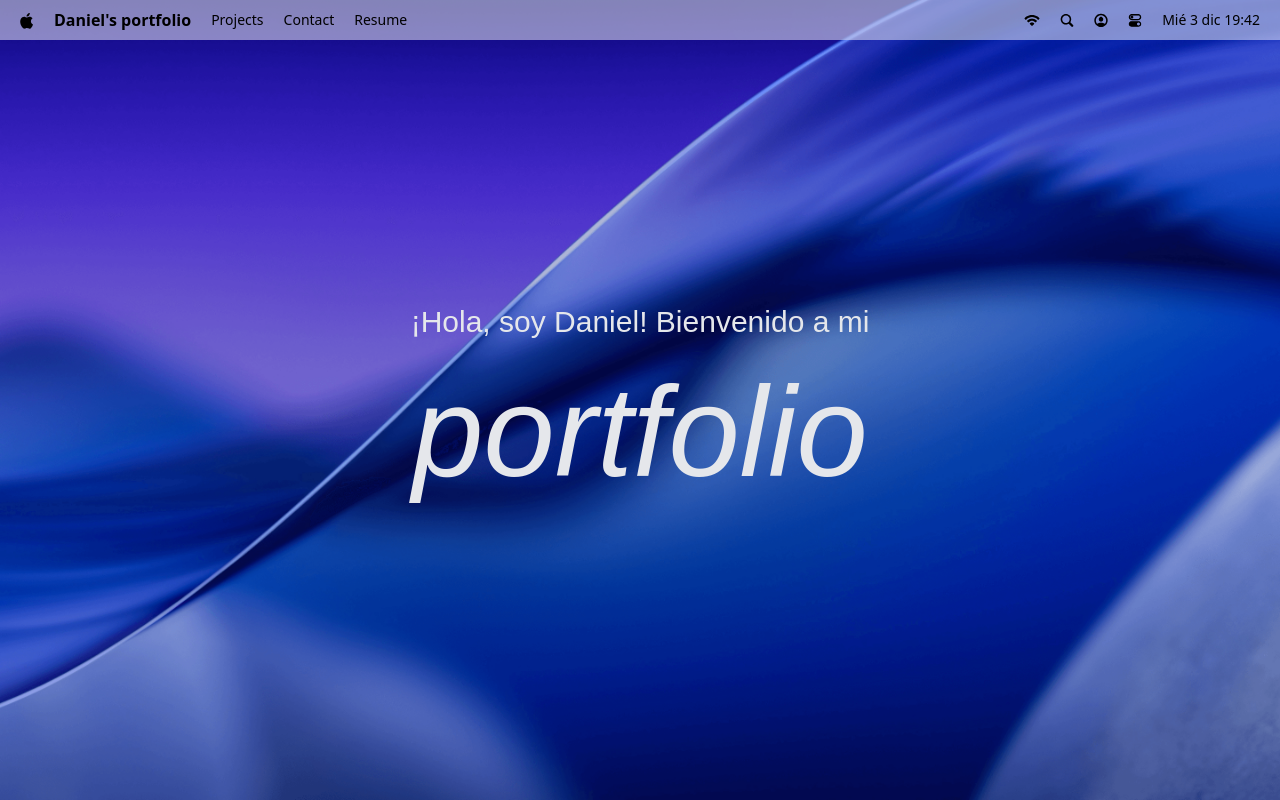
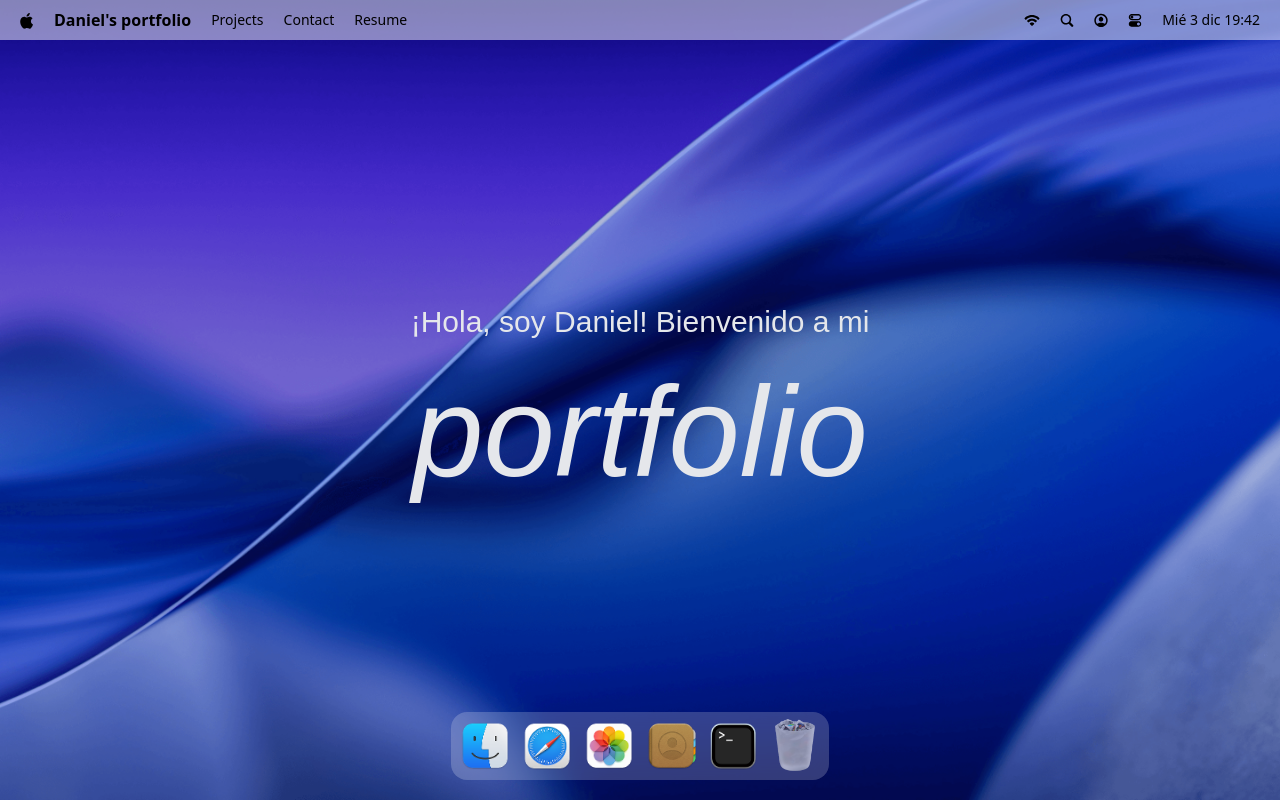
Before and after one commit to Daniel-M-T/macos-portfolio, a React (Vite) app: page / in a window 1280 px wide. Built offline with nearby package versions, Linux system fonts and the light colour scheme; a web font is replaced by a local one.

Commit message:
implementación presentación del dock

```diff
--- a/package.json
+++ b/package.json
@@ -17,6 +17,7 @@
     "lucide-react": "^0.555.0",
     "react": "^19.2.0",
     "react-dom": "^19.2.0",
+    "react-tooltip": "^5.30.0",
     "tailwindcss": "^4.1.17"
   },
   "devDependencies": {
--- a/src/App.jsx
+++ b/src/App.jsx
@@ -1,5 +1,5 @@
 import './App.css'
-import { Navbar, Welcome } from '#components'
+import { Navbar, Welcome, Dock } from '#components'
 
 function App() {
 
@@ -7,6 +7,7 @@
     <>
       <Navbar />
       <Welcome />
+      <Dock />
     </>
   )
 }
--- /dev/null
+++ b/src/components/Dock.jsx
@@ -0,0 +1,96 @@
+import { useRef } from "react";
+import { Tooltip } from "react-tooltip";
+import gsap from "gsap";
+
+import { dockApps } from "#constants";
+import { useGSAP } from "@gsap/react";
+
+function Dock() {
+    const dockRef = useRef(null);
+
+    useGSAP(() => {
+        const dock = dockRef.current;
+        if (!dock) return (() => { });
+
+        const icons = dock.querySelectorAll(".dock-icon");
+
+        const animateIcons = (mouseX) => {
+            const { left } = dock.getBoundingClientRect();
+
+            icons.forEach((icon) => {
+                const { left: iconLeft, width } = icon.getBoundingClientRect();
+                const center = iconLeft - left + width / 2;
+                const distance = Math.abs(mouseX - center);
+
+                const intensity = Math.exp(-(distance ** 2) / 2500);
+
+                gsap.to(icon, {
+                    scale: 1 + 0.25 * intensity,
+                    y: -15 * intensity,
+                    duration: 0.2,
+                    ease: "power1.out",
+                })
+            });
+        };
+
+        const handleMouseMove = (e) => {
+            const { left } = dock.getBoundingClientRect();
+
+            animateIcons(e.clientX - left);
+        };
+
+        const resetIcons = () => {
+            icons.forEach((icon) => {
+                gsap.to(icon, {
+                    scale: 1,
+                    y: 0,
+                    duration: 0.3,
+                    ease: "power1.out",
+                })
+            });
+        };
+
+        dock.addEventListener("mousemove", handleMouseMove);
+        dock.addEventListener("mouseleave", resetIcons);
+
+        return () => {
+            dock.removeEventListener("mousemove", handleMouseMove);
+            dock.removeEventListener("mouseleave", resetIcons);
+        };
+    }, []);
+
+    const toggleApp = (app) => {
+        // TODO: Implement Open Window Logic
+    }
+
+    return (
+        <section id="dock">
+            <div ref={dockRef} className="dock-container">
+                {dockApps.map(({ id, name, icon, canOpen }) => (
+                    <div key={id} className="relative flex justify-center items-center">
+                        <button
+                            type="button"
+                            className="dock-icon"
+                            aria-label={name}
+                            data-tooltip-id="dock-tooltip"
+                            data-tooltip-content={name}
+                            data-tooltip-delay-show={150}
+                            disabled={!canOpen}
+                            onClick={() => { toggleApp(app) }}
+                        >
+                            <img
+                                src={`/images/${icon}`}
+                                alt={name}
+                                loading="lazy"
+                                className={canOpen ? "" : "opacity-60"}
+                            />
+                        </button>
+                    </div>
+                ))}
+                <Tooltip id="dock-tooltip" place="top" className="tooltip" />
+            </div>
+        </section>
+    );
+}
+
+export default Dock;
--- a/src/components/index.js
+++ b/src/components/index.js
@@ -1,4 +1,5 @@
 import Navbar from "#components/Navbar.jsx";
 import Welcome from "#components/Welcome.jsx";
+import Dock from "#components/Dock.jsx";
 
-export { Navbar, Welcome };
+export { Navbar, Welcome, Dock };
```
Also changed, not shown: 1 other file (tests, documents, lock files or other folders).
